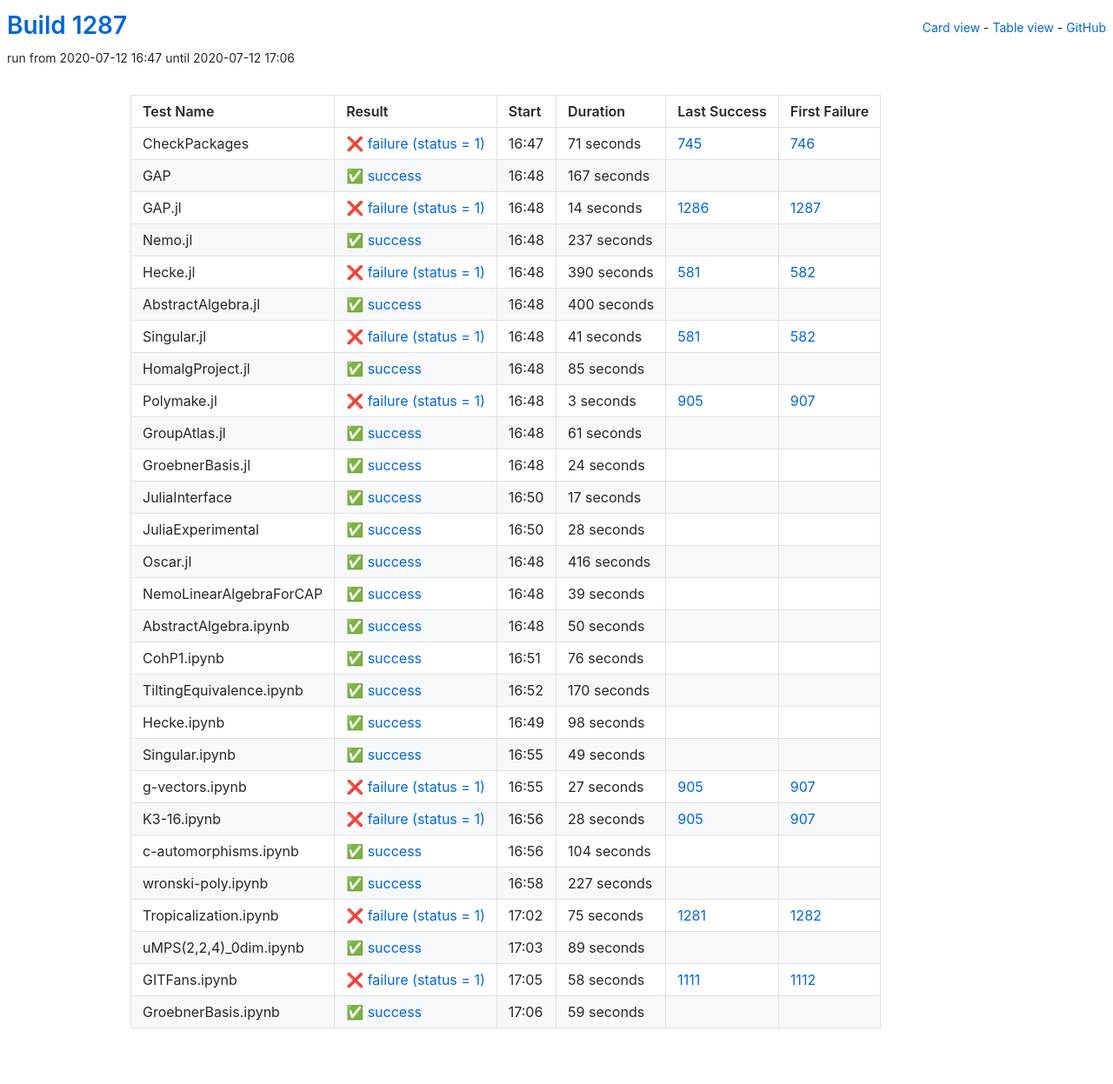
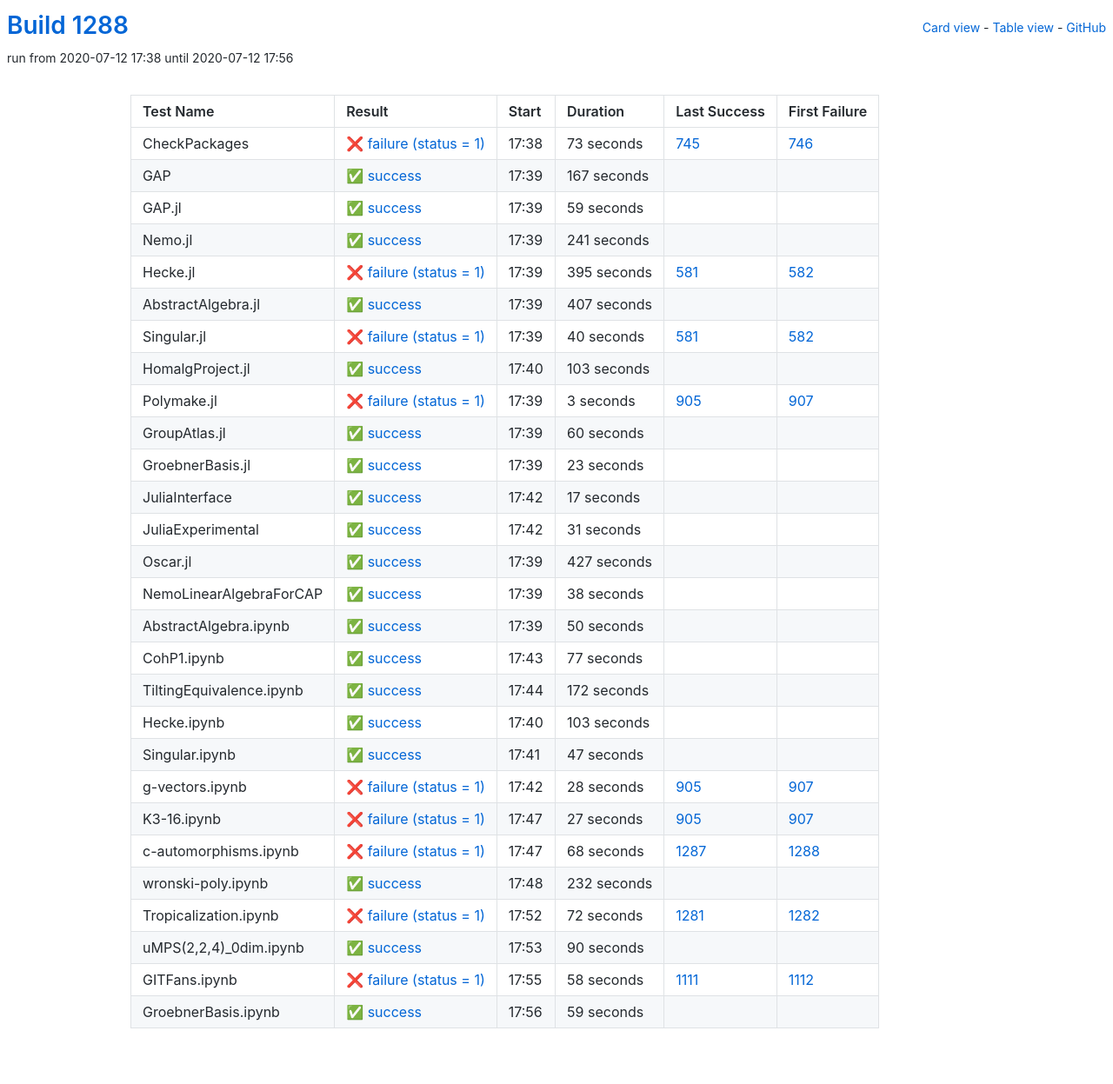
Before and after one commit to oscar-system/oscar-ci-status-1.4, a Jekyll site: the page built from table.html, in a window 1280 px wide. Shown: the whole page at 87% size. Built offline with Jekyll 4.4.1, drawn with Linux system fonts in a browser that asks for light colours.

Commit message:
Build #1288

```diff
--- a/_data/ci.yml
+++ b/_data/ci.yml
@@ -1,6 +1,6 @@
 ---
-build: 1287
-build_url: https://oscarci.mathematik.uni-kl.de/job/oscar-julia-1.4/1287/
+build: 1288
+build_url: https://oscarci.mathematik.uni-kl.de/job/oscar-julia-1.4/1288/
 job: oscar-julia-1.4
 organization: oscar-system
 repo: oscar-ci-status-1.4
@@ -8,20 +8,20 @@ repourl: https://github.com/oscar-system/oscar-ci-status-1.4
 tests:
 - name: CheckPackages
   id: checkpackages
-  log: https://oscarci.mathematik.uni-kl.de/job/oscar-julia-1.4/1287/artifact/logs/build-1287/CheckPackages.log
-  start: 2020-07-12 16:47
+  log: https://oscarci.mathematik.uni-kl.de/job/oscar-julia-1.4/1288/artifact/logs/build-1288/CheckPackages.log
+  start: 2020-07-12 17:38
   success: false
   exitcode: 1
   status: failure
-  duration: 71
+  duration: 73
   last_success: 745
   last_success_url: https://oscarci.mathematik.uni-kl.de/job/oscar-julia-1.4/745/
   first_failure: 746
   first_failure_url: https://oscarci.mathematik.uni-kl.de/job/oscar-julia-1.4/746/
 - name: GAP
   id: gap
-  log: https://oscarci.mathematik.uni-kl.de/job/oscar-julia-1.4/1287/artifact/logs/build-1287/GAP.log
-  start: 2020-07-12 16:48
+  log: https://oscarci.mathematik.uni-kl.de/job/oscar-julia-1.4/1288/artifact/logs/build-1288/GAP.log
+  start: 2020-07-12 17:39
   success: true
   exitcode: 0
   status: success
@@ -32,80 +32,80 @@ tests:
   first_failure_url:
 - name: GAP.jl
   id: gap-jl
-  log: https://oscarci.mathematik.uni-kl.de/job/oscar-julia-1.4/1287/artifact/logs/build-1287/GAP.jl.log
-  start: 2020-07-12 16:48
-  success: false
-  exitcode: 1
-  status: failure
-  duration: 14
-  last_success: 1286
-  last_success_url: https://oscarci.mathematik.uni-kl.de/job/oscar-julia-1.4/1286/
-  first_failure: 1287
-  first_failure_url: https://oscarci.mathematik.uni-kl.de/job/oscar-julia-1.4/1287/
-- name: Nemo.jl
-  id: nemo-jl
-  log: https://oscarci.mathematik.uni-kl.de/job/oscar-julia-1.4/1287/artifact/logs/build-1287/Nemo.jl.log
-  start: 2020-07-12 16:48
+  log: https://oscarci.mathematik.uni-kl.de/job/oscar-julia-1.4/1288/artifact/logs/build-1288/GAP.jl.log
+  start: 2020-07-12 17:39
   success: true
   exitcode: 0
   status: success
-  duration: 237
+  duration: 59
+  last_success: false
+  last_success_url:
+  first_failure: false
+  first_failure_url:
+- name: Nemo.jl
+  id: nemo-jl
+  log: https://oscarci.mathematik.uni-kl.de/job/oscar-julia-1.4/1288/artifact/logs/build-1288/Nemo.jl.log
+  start: 2020-07-12 17:39
+  success: true
+  exitcode: 0
+  status: success
+  duration: 241
   last_success: false
   last_success_url:
   first_failure: false
   first_failure_url:
 - name: Hecke.jl
   id: hecke-jl
-  log: https://oscarci.mathematik.uni-kl.de/job/oscar-julia-1.4/1287/artifact/logs/build-1287/Hecke.jl.log
-  start: 2020-07-12 16:48
+  log: https://oscarci.mathematik.uni-kl.de/job/oscar-julia-1.4/1288/artifact/logs/build-1288/Hecke.jl.log
+  start: 2020-07-12 17:39
   success: false
   exitcode: 1
   status: failure
-  duration: 390
+  duration: 395
   last_success: 581
   last_success_url: https://oscarci.mathematik.uni-kl.de/job/oscar-julia-1.4/581/
   first_failure: 582
   first_failure_url: https://oscarci.mathematik.uni-kl.de/job/oscar-julia-1.4/582/
 - name: AbstractAlgebra.jl
   id: abstractalgebra-jl
-  log: https://oscarci.mathematik.uni-kl.de/job/oscar-julia-1.4/1287/artifact/logs/build-1287/AbstractAlgebra.jl.log
-  start: 2020-07-12 16:48
+  log: https://oscarci.mathematik.uni-kl.de/job/oscar-julia-1.4/1288/artifact/logs/build-1288/AbstractAlgebra.jl.log
+  start: 2020-07-12 17:39
   success: true
   exitcode: 0
   status: success
-  duration: 400
+  duration: 407
   last_success: false
   last_success_url:
   first_failure: false
   first_failure_url:
 - name: Singular.jl
   id: singular-jl
-  log: https://oscarci.mathematik.uni-kl.de/job/oscar-julia-1.4/1287/artifact/logs/build-1287/Singular.jl.log
-  start: 2020-07-12 16:48
+  log: https://oscarci.mathematik.uni-kl.de/job/oscar-julia-1.4/1288/artifact/logs/build-1288/Singular.jl.log
+  start: 2020-07-12 17:39
   success: false
   exitcode: 1
   status: failure
-  duration: 41
+  duration: 40
   last_success: 581
   last_success_url: https://oscarci.mathematik.uni-kl.de/job/oscar-julia-1.4/581/
   first_failure: 582
   first_failure_url: https://oscarci.mathematik.uni-kl.de/job/oscar-julia-1.4/582/
 - name: HomalgProject.jl
   id: homalgproject-jl
-  log: https://oscarci.mathematik.uni-kl.de/job/oscar-julia-1.4/1287/artifact/logs/build-1287/HomalgProject.jl.log
-  start: 2020-07-12 16:48
+  log: https://oscarci.mathematik.uni-kl.de/job/oscar-julia-1.4/1288/artifact/logs/build-1288/HomalgProject.jl.log
+  start: 2020-07-12 17:40
   success: true
   exitcode: 0
   status: success
-  duration: 85
+  duration: 103
   last_success: false
   last_success_url:
   first_failure: false
   first_failure_url:
 - name: Polymake.jl
   id: polymake-jl
-  log: https://oscarci.mathematik.uni-kl.de/job/oscar-julia-1.4/1287/artifact/logs/build-1287/Polymake.jl.log
-  start: 2020-07-12 16:48
+  log: https://oscarci.mathematik.uni-kl.de/job/oscar-julia-1.4/1288/artifact/logs/build-1288/Polymake.jl.log
+  start: 2020-07-12 17:39
   success: false
   exitcode: 1
   status: failure
@@ -116,32 +116,32 @@ tests:
   first_failure_url: https://oscarci.mathematik.uni-kl.de/job/oscar-julia-1.4/907/
 - name: GroupAtlas.jl
   id: groupatlas-jl
-  log: https://oscarci.mathematik.uni-kl.de/job/oscar-julia-1.4/1287/artifact/logs/build-1287/GroupAtlas.jl.log
-  start: 2020-07-12 16:48
+  log: https://oscarci.mathematik.uni-kl.de/job/oscar-julia-1.4/1288/artifact/logs/build-1288/GroupAtlas.jl.log
+  start: 2020-07-12 17:39
   success: true
   exitcode: 0
   status: success
-  duration: 61
+  duration: 60
   last_success: false
   last_success_url:
   first_failure: false
   first_failure_url:
 - name: GroebnerBasis.jl
   id: groebnerbasis-jl
-  log: https://oscarci.mathematik.uni-kl.de/job/oscar-julia-1.4/1287/artifact/logs/build-1287/GroebnerBasis.jl.log
-  start: 2020-07-12 16:48
+  log: https://oscarci.mathematik.uni-kl.de/job/oscar-julia-1.4/1288/artifact/logs/build-1288/GroebnerBasis.jl.log
+  start: 2020-07-12 17:39
   success: true
   exitcode: 0
   status: success
-  duration: 24
+  duration: 23
   last_success: false
   last_success_url:
   first_failure: false
   first_failure_url:
 - name: JuliaInterface
   id: juliainterface
-  log: https://oscarci.mathematik.uni-kl.de/job/oscar-julia-1.4/1287/artifact/logs/build-1287/JuliaInterface.log
-  start: 2020-07-12 16:50
+  log: https://oscarci.mathematik.uni-kl.de/job/oscar-julia-1.4/1288/artifact/logs/build-1288/JuliaInterface.log
+  start: 2020-07-12 17:42
   success: true
   exitcode: 0
   status: success
@@ -152,44 +152,44 @@ tests:
   first_failure_url:
 - name: JuliaExperimental
   id: juliaexperimental
-  log: https://oscarci.mathematik.uni-kl.de/job/oscar-julia-1.4/1287/artifact/logs/build-1287/JuliaExperimental.log
-  start: 2020-07-12 16:50
+  log: https://oscarci.mathematik.uni-kl.de/job/oscar-julia-1.4/1288/artifact/logs/build-1288/JuliaExperimental.log
+  start: 2020-07-12 17:42
   success: true
   exitcode: 0
   status: success
-  duration: 28
+  duration: 31
   last_success: false
   last_success_url:
   first_failure: false
   first_failure_url:
 - name: Oscar.jl
   id: oscar-jl
-  log: https://oscarci.mathematik.uni-kl.de/job/oscar-julia-1.4/1287/artifact/logs/build-1287/Oscar.jl.log
-  start: 2020-07-12 16:48
+  log: https://oscarci.mathematik.uni-kl.de/job/oscar-julia-1.4/1288/artifact/logs/build-1288/Oscar.jl.log
+  start: 2020-07-12 17:39
   success: true
   exitcode: 0
   status: success
-  duration: 416
+  duration: 427
   last_success: false
   last_success_url:
   first_failure: false
   first_failure_url:
 - name: NemoLinearAlgebraForCAP
   id: nemolinearalgebraforcap
-  log: https://oscarci.mathematik.uni-kl.de/job/oscar-julia-1.4/1287/artifact/logs/build-1287/NemoLinearAlgebraForCAP.log
-  start: 2020-07-12 16:48
+  log: https://oscarci.mathematik.uni-kl.de/job/oscar-julia-1.4/1288/artifact/logs/build-1288/NemoLinearAlgebraForCAP.log
+  start: 2020-07-12 17:39
   success: true
   exitcode: 0
   status: success
-  duration: 39
+  duration: 38
   last_success: false
   last_success_url:
   first_failure: false
   first_failure_url:
 - name: AbstractAlgebra.ipynb
   id: abstractalgebra-ipynb
-  log: https://oscarci.mathematik.uni-kl.de/job/oscar-julia-1.4/1287/artifact/logs/build-1287/AbstractAlgebra.ipynb.log
-  start: 2020-07-12 16:48
+  log: https://oscarci.mathematik.uni-kl.de/job/oscar-julia-1.4/1288/artifact/logs/build-1288/AbstractAlgebra.ipynb.log
+  start: 2020-07-12 17:39
   success: true
   exitcode: 0
   status: success
@@ -200,56 +200,68 @@ tests:
   first_failure_url:
 - name: CohP1.ipynb
   id: cohp1-ipynb
-  log: https://oscarci.mathematik.uni-kl.de/job/oscar-julia-1.4/1287/artifact/logs/build-1287/CohP1.ipynb.log
-  start: 2020-07-12 16:51
+  log: https://oscarci.mathematik.uni-kl.de/job/oscar-julia-1.4/1288/artifact/logs/build-1288/CohP1.ipynb.log
+  start: 2020-07-12 17:43
   success: true
   exitcode: 0
   status: success
-  duration: 76
+  duration: 77
   last_success: false
   last_success_url:
   first_failure: false
   first_failure_url:
 - name: TiltingEquivalence.ipynb
   id: tiltingequivalence-ipynb
-  log: https://oscarci.mathematik.uni-kl.de/job/oscar-julia-1.4/1287/artifact/logs/build-1287/TiltingEquivalence.ipynb.log
-  start: 2020-07-12 16:52
+  log: https://oscarci.mathematik.uni-kl.de/job/oscar-julia-1.4/1288/artifact/logs/build-1288/TiltingEquivalence.ipynb.log
+  start: 2020-07-12 17:44
   success: true
   exitcode: 0
   status: success
-  duration: 170
+  duration: 172
   last_success: false
   last_success_url:
   first_failure: false
   first_failure_url:
 - name: Hecke.ipynb
   id: hecke-ipynb
-  log: https://oscarci.mathematik.uni-kl.de/job/oscar-julia-1.4/1287/artifact/logs/build-1287/Hecke.ipynb.log
-  start: 2020-07-12 16:49
+  log: https://oscarci.mathematik.uni-kl.de/job/oscar-julia-1.4/1288/artifact/logs/build-1288/Hecke.ipynb.log
+  start: 2020-07-12 17:40
   success: true
   exitcode: 0
   status: success
-  duration: 98
+  duration: 103
   last_success: false
   last_success_url:
   first_failure: false
   first_failure_url:
 - name: Singular.ipynb
   id: singular-ipynb
-  log: https://oscarci.mathematik.uni-kl.de/job/oscar-julia-1.4/1287/artifact/logs/build-1287/Singular.ipynb.log
-  start: 2020-07-12 16:55
+  log: https://oscarci.mathematik.uni-kl.de/job/oscar-julia-1.4/1288/artifact/logs/build-1288/Singular.ipynb.log
+  start: 2020-07-12 17:41
   success: true
   exitcode: 0
   status: success
-  duration: 49
+  duration: 47
   last_success: false
   last_success_url:
   first_failure: false
   first_failure_url:
 - name: g-vectors.ipynb
   id: g-vectors-ipynb
-  log: https://oscarci.mathematik.uni-kl.de/job/oscar-julia-1.4/1287/artifact/logs/build-1287/g-vectors.ipynb.log
-  start: 2020-07-12 16:55
+  log: https://oscarci.mathematik.uni-kl.de/job/oscar-julia-1.4/1288/artifact/logs/build-1288/g-vectors.ipynb.log
+  start: 2020-07-12 17:42
+  success: false
+  exitcode: 1
+  status: failure
+  duration: 28
+  last_success: 905
+  last_success_url: https://oscarci.mathematik.uni-kl.de/job/oscar-julia-1.4/905/
+  first_failure: 907
+  first_failure_url: https://oscarci.mathematik.uni-kl.de/job/oscar-julia-1.4/907/
+- name: K3-16.ipynb
+  id: k3-16-ipynb
+  log: https://oscarci.mathematik.uni-kl.de/job/oscar-julia-1.4/1288/artifact/logs/build-1288/K3-16.ipynb.log
+  start: 2020-07-12 17:47
   success: false
   exitcode: 1
   status: failure
@@ -258,70 +270,58 @@ tests:
   last_success_url: https://oscarci.mathematik.uni-kl.de/job/oscar-julia-1.4/905/
   first_failure: 907
   first_failure_url: https://oscarci.mathematik.uni-kl.de/job/oscar-julia-1.4/907/
-- name: K3-16.ipynb
-  id: k3-16-ipynb
-  log: https://oscarci.mathematik.uni-kl.de/job/oscar-julia-1.4/1287/artifact/logs/build-1287/K3-16.ipynb.log
-  start: 2020-07-12 16:56
+- name: c-automorphisms.ipynb
+  id: c-automorphisms-ipynb
+  log: https://oscarci.mathematik.uni-kl.de/job/oscar-julia-1.4/1288/artifact/logs/build-1288/c-automorphisms.ipynb.log
+  start: 2020-07-12 17:47
   success: false
   exitcode: 1
   status: failure
-  duration: 28
-  last_success: 905
-  last_success_url: https://oscarci.mathematik.uni-kl.de/job/oscar-julia-1.4/905/
-  first_failure: 907
-  first_failure_url: https://oscarci.mathematik.uni-kl.de/job/oscar-julia-1.4/907/
-- name: c-automorphisms.ipynb
-  id: c-automorphisms-ipynb
-  log: https://oscarci.mathematik.uni-kl.de/job/oscar-julia-1.4/1287/artifact/logs/build-1287/c-automorphisms.ipynb.log
-  start: 2020-07-12 16:56
+  duration: 68
+  last_success: 1287
+  last_success_url: https://oscarci.mathematik.uni-kl.de/job/oscar-julia-1.4/1287/
+  first_failure: 1288
+  first_failure_url: https://oscarci.mathematik.uni-kl.de/job/oscar-julia-1.4/1288/
+- name: wronski-poly.ipynb
+  id: wronski-poly-ipynb
+  log: https://oscarci.mathematik.uni-kl.de/job/oscar-julia-1.4/1288/artifact/logs/build-1288/wronski-poly.ipynb.log
+  start: 2020-07-12 17:48
   success: true
   exitcode: 0
   status: success
-  duration: 104
-  last_success: false
-  last_success_url:
-  first_failure: false
-  first_failure_url:
-- name: wronski-poly.ipynb
-  id: wronski-poly-ipynb
-  log: https://oscarci.mathematik.uni-kl.de/job/oscar-julia-1.4/1287/artifact/logs/build-1287/wronski-poly.ipynb.log
-  start: 2020-07-12 16:58
-  success: true
-  exitcode: 0
-  status: success
-  duration: 227
+  duration: 232
   last_success: false
   last_success_url:
   first_failure: false
   first_failure_url:
 - name: Tropicalization.ipynb
   id: tropicalization-ipynb
-  log: https://oscarci.mathematik.uni-kl.de/job/oscar-julia-1.4/1287/artifact/logs/build-1287/Tropicalization.ipynb.log
-  start: 2020-07-12 17:02
+  log: https://oscarci.mathematik.uni-kl.de/job/oscar-julia-1.4/1288/artifact/logs/build-1288/Tropicalization.ipynb.log
+  start: 2020-07-12 17:52
   success: false
   exitcode: 1
   status: failure
-  duration: 75
+  duration: 72
   last_success: 1281
   last_success_url: https://oscarci.mathematik.uni-kl.de/job/oscar-julia-1.4/1281/
   first_failure: 1282
   first_failure_url: https://oscarci.mathematik.uni-kl.de/job/oscar-julia-1.4/1282/
 - name: uMPS(2,2,4)_0dim.ipynb
   id: umps-2-2-4-0dim-ipynb
-  log: https://oscarci.mathematik.uni-kl.de/job/oscar-julia-1.4/1287/artifact/logs/build-1287/uMPS-2-2-4-_0dim.ipynb.log
-  start: 2020-07-12 17:03
+  log: https://oscarci.mathematik.uni-kl.de/job/oscar-julia-1.4/1288/artifact/logs/build-1288/uMPS-2-2-4-_0dim.ipynb.log
+  start: 2020-07-12 17:53
   success: true
   exitcode: 0
   status: success
-  duration: 89
+  duration: 90
   last_success: false
   last_success_url:
   first_failure: false
   first_failure_url:
 - name: GITFans.ipynb
   id: gitfans-ipynb
-  log: https://oscarci.mathematik.uni-kl.de/job/oscar-julia-1.4/1287/artifact/logs/build-1287/GITFans.ipynb.log
-  start: 2020-07-12 17:05
+  log: https://oscarci.mathematik.uni-kl.de/job/oscar-julia-1.4/1288/artifact/logs/build-1288/GITFans.ipynb.log
+  start: 2020-07-12 17:55
   success: false
   exitcode: 1
   status: failure
@@ -332,8 +332,8 @@ tests:
   first_failure_url: https://oscarci.mathematik.uni-kl.de/job/oscar-julia-1.4/1112/
 - name: GroebnerBasis.ipynb
   id: groebnerbasis-ipynb
-  log: https://oscarci.mathematik.uni-kl.de/job/oscar-julia-1.4/1287/artifact/logs/build-1287/GroebnerBasis.ipynb.log
-  start: 2020-07-12 17:06
+  log: https://oscarci.mathematik.uni-kl.de/job/oscar-julia-1.4/1288/artifact/logs/build-1288/GroebnerBasis.ipynb.log
+  start: 2020-07-12 17:56
   success: true
   exitcode: 0
   status: success
```
Also changed, not shown: README.md.
